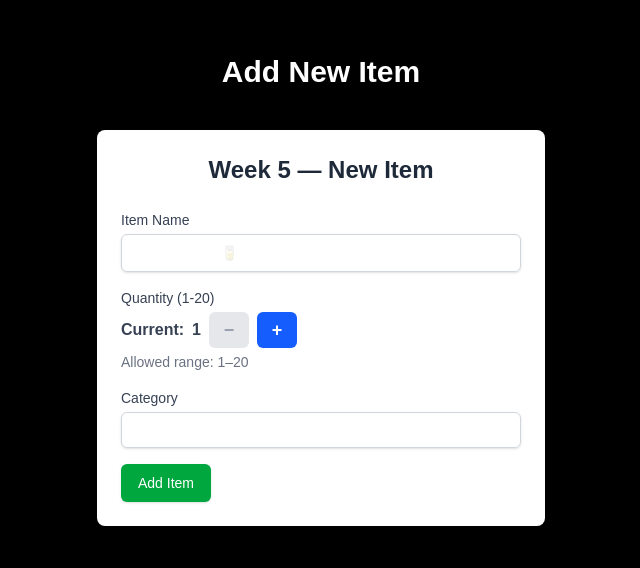
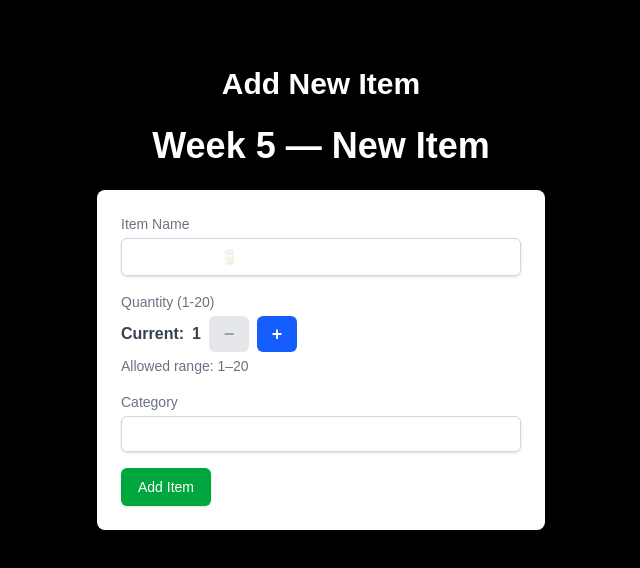
Before and after one commit to MusseTech/cprg306-assignments, a Next.js app: page /week-5 in a window 1280 px wide. Shown: the part 102-670 px from the top of the page, without its empty margins (319-959 px from the left). Built offline with nearby package versions, Linux system fonts and the light colour scheme.

Commit message:
W5: Removed optional console.log and alert from handleSubmit function.

```diff
--- a/app/week-5/new-item.js
+++ b/app/week-5/new-item.js
@@ -3,7 +3,7 @@
 import React, { useState } from "react";
 
 export default function NewItem() {
-    // State variables for the Week 5 assignment
+    // State variables
     const [name, setName] = useState("");
     const [quantity, setQuantity] = useState(1);
     const [category, setCategory] = useState("produce");
@@ -12,7 +12,7 @@ export default function NewItem() {
     const maxQuantity = 20;
     const minQuantity = 1;
 
-    // Increment/decrement functions for the counter
+    // Counter functions
     const increment = () => {
         setQuantity(prevQuantity => Math.min(prevQuantity + 1, maxQuantity));
     };
@@ -21,7 +21,7 @@ export default function NewItem() {
         setQuantity(prevQuantity => Math.max(prevQuantity - 1, minQuantity));
     };
 
-    // List of categories for the dropdown
+    // List of categories
     const categories = [
         "Produce", "Dairy", "Bakery", "Meat", "Frozen Foods",
         "Canned Goods", "Dry Goods", "Beverages", "Snacks",
@@ -30,35 +30,34 @@ export default function NewItem() {
 
     // Form submission handler
     const handleSubmit = (event) => {
-        event.preventDefault(); // Stop default form submission
+        event.preventDefault();
 
-        const item = {
-            name,
-            quantity,
-            category,
-        };
+        // The item object is created but no longer logged or alerted
+        const item = { name, quantity, category };
 
-        console.log(item);
-        alert(`Adding Item: Name: ${name}, Quantity: ${quantity}, Category: ${category}`);
+        // 🚨 REMOVED: console.log(item);
+        // 🚨 REMOVED: alert(`Adding Item: Name: ${name}, Quantity: ${quantity}, Category: ${category}`);
 
-        // Reset form fields after submission
+        // Reset form fields
         setName("");
         setQuantity(1);
         setCategory("produce");
     };
 
     return (
-        <main className="flex justify-center w-full">
-            <div className="w-full max-w-md p-6 bg-white rounded-lg shadow-xl m-4">
-                {/* *** Title Change Applied Here *** The h1 text is changed to "Week 5 — New Item"
-                */}
-                <h1 className="text-2xl font-bold mb-6 text-center text-gray-800">Week 5 — New Item</h1>
+        <main className="flex flex-col items-center w-full">
+
+            {/* Main Title */}
+            <h1 className="text-4xl font-bold mb-6 text-white text-center">Week 5 — New Item</h1>
+
+            {/* The White Card Container */}
+            <div className="w-full max-w-md p-6 bg-white rounded-lg shadow-xl">
 
                 <form onSubmit={handleSubmit} className="space-y-4">
 
                     {/* Item Name Field */}
                     <div>
-                        <label htmlFor="name" className="block text-sm font-medium text-gray-700">
+                        <label htmlFor="name" className="block text-sm font-medium text-gray-500">
                             Item Name
                         </label>
                         <input
@@ -74,7 +73,7 @@ export default function NewItem() {
 
                     {/* Quantity Section (Week 4 style counter) */}
                     <div>
-                        <label className="block text-sm font-medium text-gray-700">
+                        <label className="block text-sm font-medium text-gray-500">
                             Quantity (1-20)
                         </label>
                         <div className="flex items-center mt-1 space-x-2">
@@ -120,7 +119,7 @@ export default function NewItem() {
 
                     {/* Category Field */}
                     <div>
-                        <label htmlFor="category" className="block text-sm font-medium text-gray-700">
+                        <label htmlFor="category" className="block text-sm font-medium text-gray-500">
                             Category
                         </label>
                         <select
```
